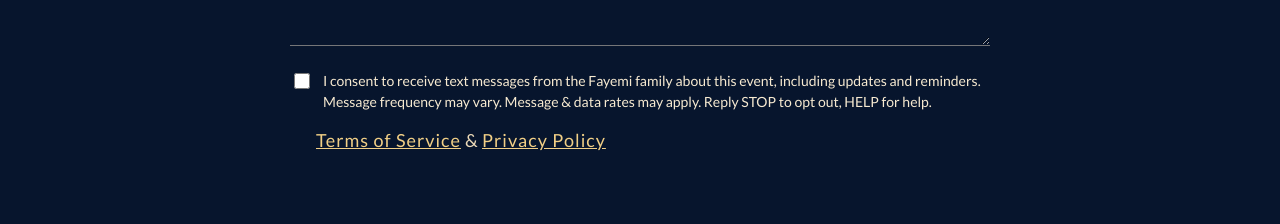
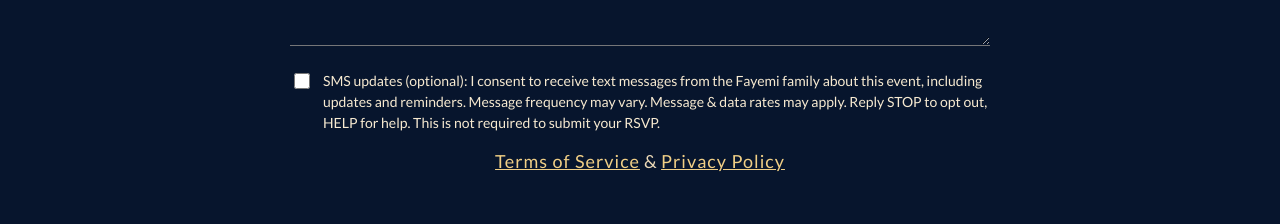
Before and after one commit to SEIfeoluwa/birthday-rsvps, a React (Vite) app: page / in a window 1280 px wide. Shown: the part 3208-3432 px from the top of the page. Built offline with nearby package versions, Linux system fonts and the light colour scheme; no server answers.

Commit message:
SMS optional

```diff
--- a/src/App.css
+++ b/src/App.css
@@ -578,9 +578,10 @@
 }
 
 .form-legal-links {
-  margin: 8px 0 0 26px;
+  margin: 8px 0 0;
   font-size: 13px;
   color: rgba(247, 234, 209, 0.72);
+  text-align: center;
 }
 
 .form-legal-links .form-legal-link {
--- a/src/components/home/RsvpSection.tsx
+++ b/src/components/home/RsvpSection.tsx
@@ -246,10 +246,13 @@ export default function Rsvp({ onRsvpClick }: RsvpProps) {
                 checked={formData.smsConsent}
                 onChange={handleChange}
               />
-              I consent to receive text messages from the Fayemi family about
-              this event, including updates and reminders. Message frequency
-              may vary. Message & data rates may apply. Reply STOP to opt
-              out, HELP for help.
+              <span>
+                <strong>SMS updates (optional):</strong> I consent to receive
+                text messages from the Fayemi family about this event,
+                including updates and reminders. Message frequency may vary.
+                Message & data rates may apply. Reply STOP to opt out, HELP
+                for help. This is not required to submit your RSVP.
+              </span>
             </label>
 
             <p className="form-legal-links">
@@ -316,7 +319,8 @@ export default function Rsvp({ onRsvpClick }: RsvpProps) {
             plan and manage this event.
           </p>
           <p>
-            <strong>SMS consent.</strong> If you opt in to receive text
+            <strong>SMS consent.</strong> SMS consent is optional and is not
+            required to submit your RSVP. If you opt in to receive text
             messages, your phone number is used only to send you updates
             related to this event. Your phone number and SMS consent status
             are not shared with third parties or used for marketing
--- a/src/pages/AdminDashboardPage.tsx
+++ b/src/pages/AdminDashboardPage.tsx
@@ -19,6 +19,12 @@ type AdminTab = (typeof adminTabs)[number]
 
 function formatPhoneDisplay(phone: string): string {
   return phone.replace(/\D/g, '')
+}
+
+function formatNameDisplay(name: string): string {
+  return name
+    .toLowerCase()
+    .replace(/\b\w/g, (char) => char.toUpperCase())
 }
 
 function toEditForm(rsvp: RsvpRecord): UpdateRsvpRecord {
@@ -411,7 +417,7 @@ export default function AdminDashboardPage() {
                               aria-label="Last name"
                             />
                           ) : (
-                            rsvp.last_name
+                            formatNameDisplay(rsvp.last_name)
                           )}
                         </td>
 
```
